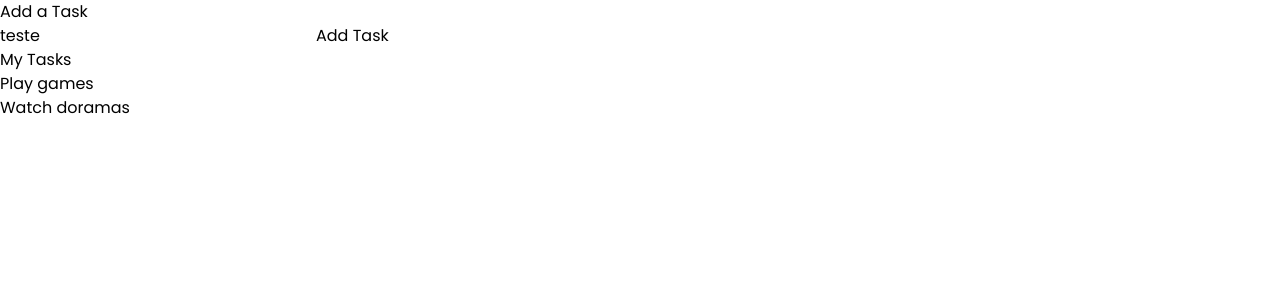
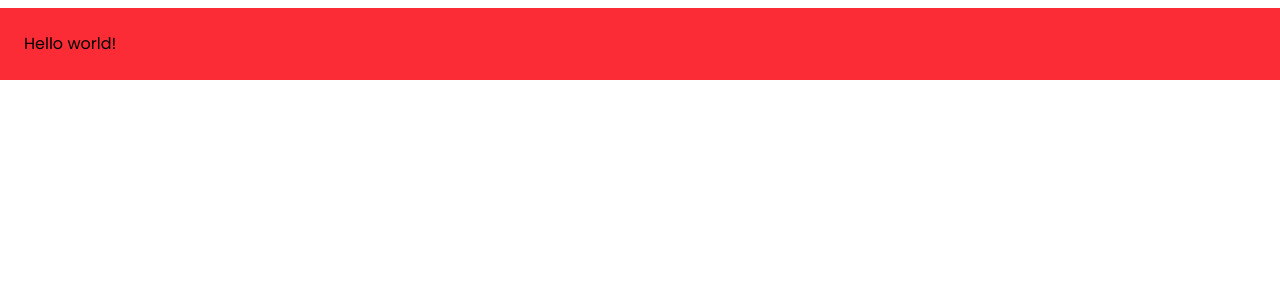
Before and after one commit to vicgopfert/task-manager, a React (Vite) app: page / in a window 1280 px wide. Shown: the top 300 px of the page. Built offline with nearby package versions, Linux system fonts and the light colour scheme.

Commit message:
chore: add tailwind prettier plugin

```diff
--- a/package.json
+++ b/package.json
@@ -33,6 +33,7 @@
     "husky": "^9.1.7",
     "lint-staged": "^16.4.0",
     "prettier": "^3.9.4",
+    "prettier-plugin-tailwindcss": "^0.8.0",
     "vite": "^8.1.1"
   }
 }
--- a/src/App.jsx
+++ b/src/App.jsx
@@ -1,9 +1,7 @@
-import Tasks from './Tasks'
-
 function App() {
   return (
     <div className="App">
-      <Tasks />
+      <h1 className="mt-2 bg-red-500 p-6">Hello world!</h1>
     </div>
   )
 }
```
Also changed, not shown: 2 other files (tests, documents, lock files or other folders).
